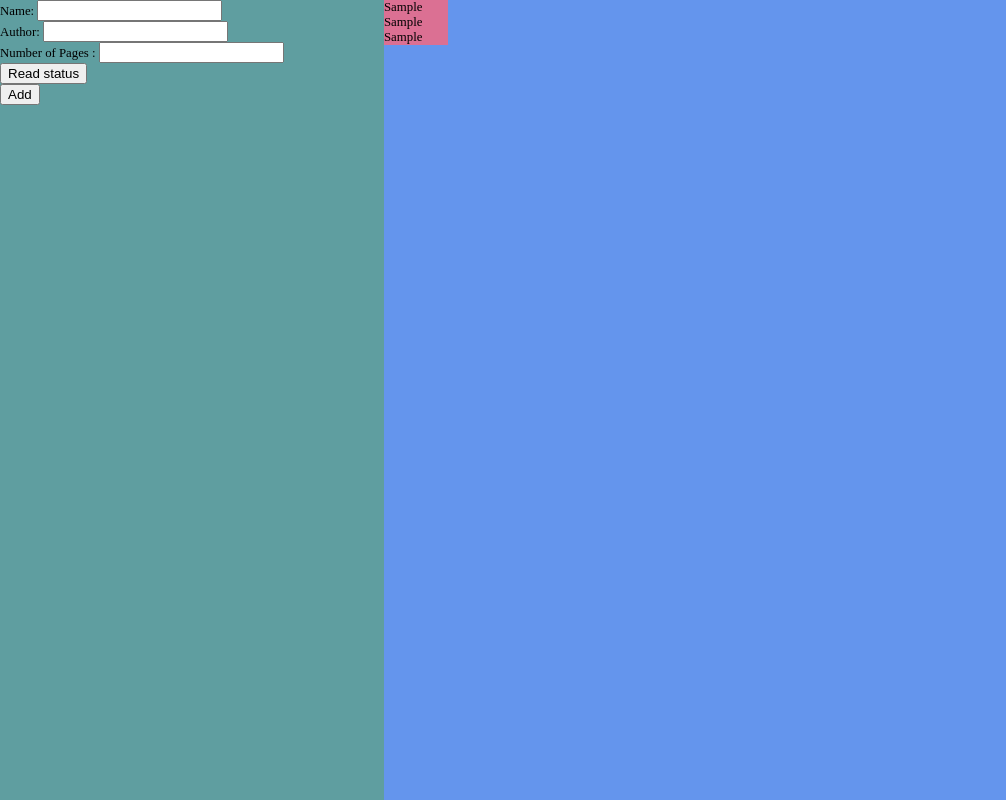
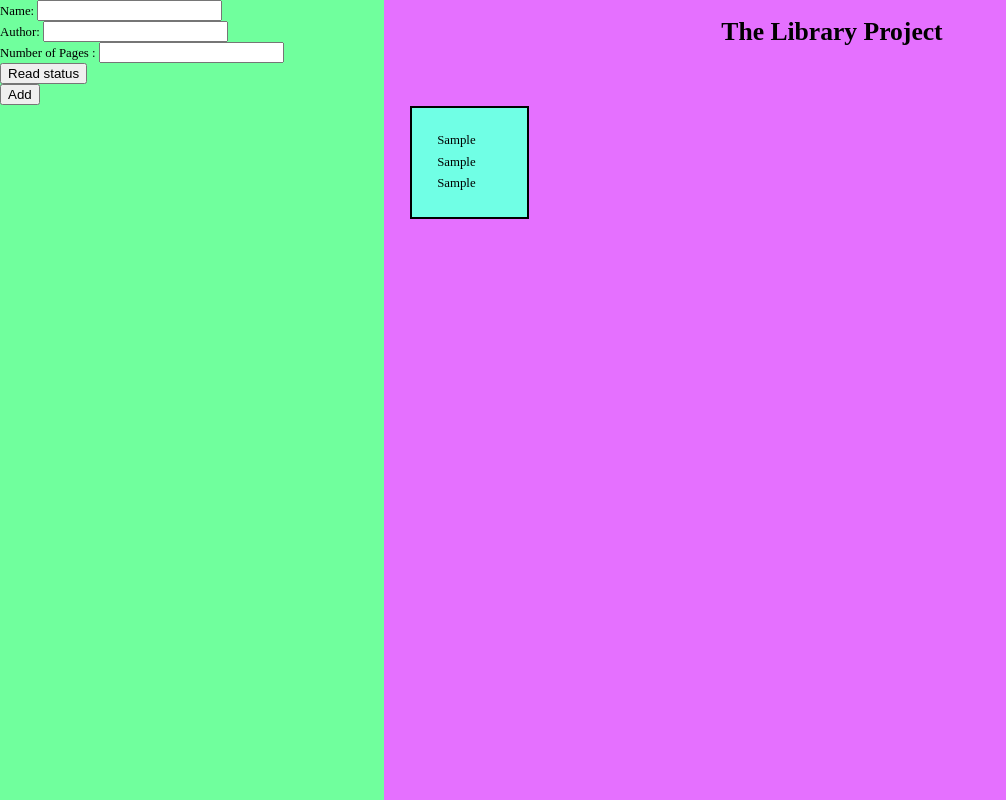
Before and after one commit to SkyAkki/TheLibraryApp, a plain HTML site: page index.html in a window 1280 px wide. Both pictures are taken after typing "Sample", "Sample", "Sample" into the empty fields and a click on the button "Add". Shown: the whole page, without its empty margins (0-1006 px from the left). Drawn offline with Linux system fonts and the light colour scheme.

Commit message:
add color schema

```diff
--- a/css/style.css
+++ b/css/style.css
@@ -1,9 +1,3 @@
-#displayGrid{
-    display: grid;
-    grid-template-columns: repeat(auto-fit, minmax(150px, 1fr));
-    background-color: cornflowerblue;
-    align-items: flex-start ;
-}
 body, html{
     margin:0;
     height:100vh;
@@ -17,12 +11,35 @@ body{
 :root{
     font-size: 1vw;
 }
-.card{
-    width: 5vw;
-    background-color: palevioletred;
+#displayGrid{
+    display: grid;
+    grid-template-columns: repeat(auto-fit, minmax(150px, 1fr));
+    grid-template-rows: 10% auto;
+    background-color: #E570FF;
+    align-items: flex-start ;
 }
 form{
     height:100vh;
     width: 30vw;
-    background-color: cadetblue;
+    background-color: #70FF9D;
 }
+.card{
+    width: 5vw;
+    background-color: #70FFE5;
+    padding: 2vw;
+    margin: 2vw;
+    transition: 5s;
+    border: solid 2px black;
+    font-size: 2rem;
+    display: flex;
+    flex-direction: column;
+    gap: 0.5rem;
+}
+.card > div {
+    font-size: 0.5em;
+}
+#displayGrid > h1 {
+    grid-column-start: 1;
+    grid-column-end: -1;
+    justify-self: center;
+}
--- a/index.html
+++ b/index.html
@@ -30,6 +30,7 @@
         </div>
     </form>
     <main id="displayGrid">
+        <h1>The Library Project</h1>
     </main>
 </body>
 </html>
```
